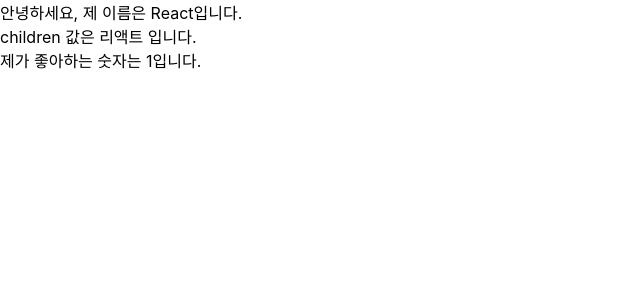
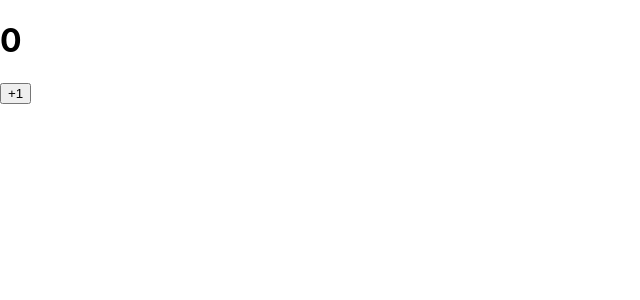
Before and after one commit to miyad927/react-native, a React (Create React App) app in the folder 03/hello-react/: page / in a window 1280 px wide. Shown: the top 300 px of the page, without its empty margins (0-640 px from the left). Built offline with nearby package versions, Linux system fonts and the light colour scheme.

Commit message:
클래스형 컴포넌트의 state

```diff
--- a/03/hello-react/src/App.js
+++ b/03/hello-react/src/App.js
@@ -1,12 +1,8 @@
 import React from 'react';
-import MyComponent from './MyComponent';
+import Counter from './Counter';
 
 const App = () => {
-  return (
-    <MyComponent name="React" favoriteNumber={1}>
-      리액트
-    </MyComponent>
-  );
+  return <Counter />;
 };
 
 export default App;
--- a/03/hello-react/src/Counter.js
+++ b/03/hello-react/src/Counter.js
@@ -1,38 +1,23 @@
 import React, { Component } from 'react';
 
 class Counter extends Component {
-  state = {
-    number: 0,
-    fixedNumber: 0
-  };
+  constructor(props) {
+    super(props);
+    // state의 초깃값 설정하기
+    this.state = {
+      number: 0,
+    };
+  }
   render() {
-    const { number, fixedNumber } = this.state; // state 를 조회 할 때에는 this.state 로 조회합니다.
+    const { number } = this.state; // state를 조회할 때는 this.state로 조회합니다.
     return (
       <div>
         <h1>{number}</h1>
-        <h2>바뀌지 않는 값: {fixedNumber}</h2>
         <button
-          // onClick 을 통하여 버튼이 클릭됐을 때 호출 할 함수를 지정합니다.
+          // onClick을 통해 버튼이 클릭되었을 때 호출할 함수를 지정합니다.
           onClick={() => {
-            // this.setState(prevState => {
-            //   return {
-            //     number: prevState.number + 1
-            //   };
-            // });
-            // // 위 코드와 아래 코드는 완전히 똑같은 기능을 하는 코드입니다.
-            // // 아래 코드는 함수에서 바로 객체를 반환한다는 의미입니다.
-            // this.setState(prevState => ({
-            //   number: prevState.number + 1
-            // }));
-            this.setState(
-              {
-                number: number + 1
-              },
-              () => {
-                console.log('방금 setState 가 호출되었습니다.');
-                console.log(this.state);
-              }
-            );
+            // this.setState를 사용하여 state에 새로운 값을 넣을 수 있습니다.
+            this.setState({ number: number + 1 });
           }}
         >
           +1
```
